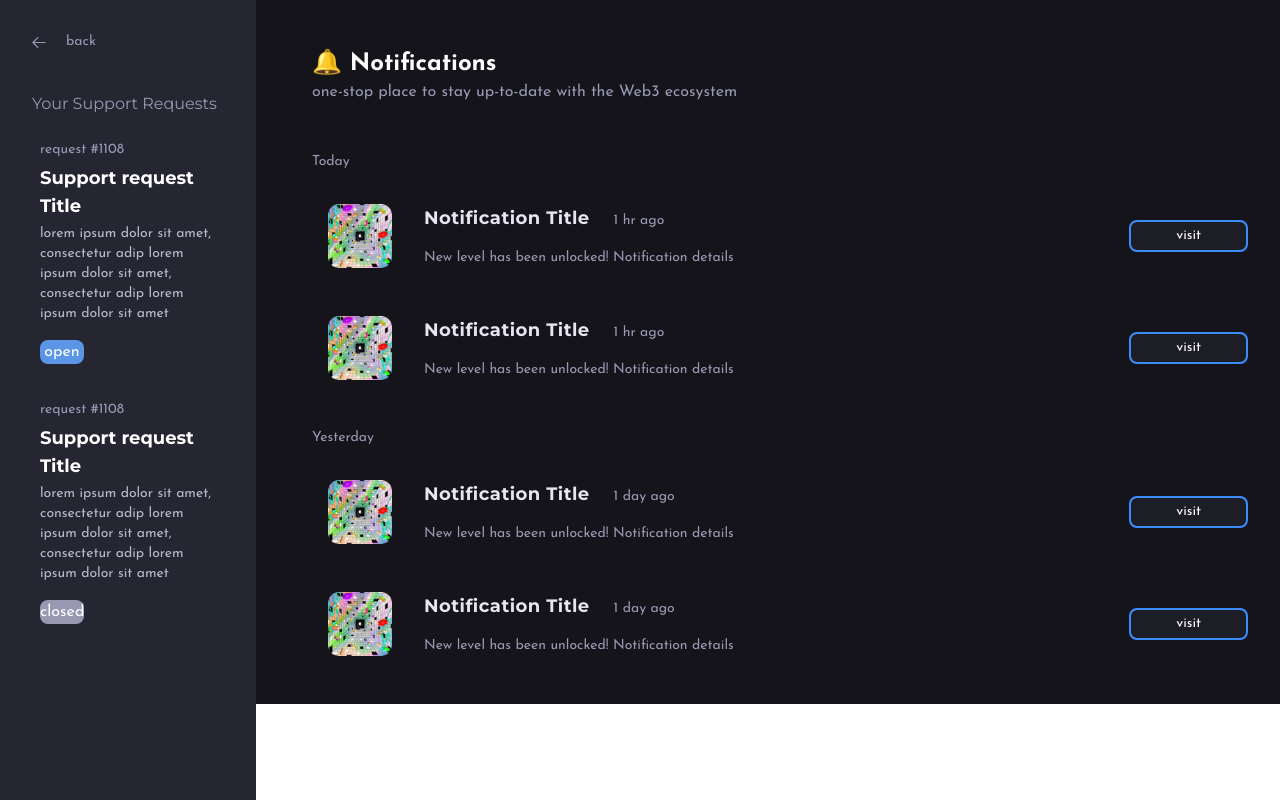
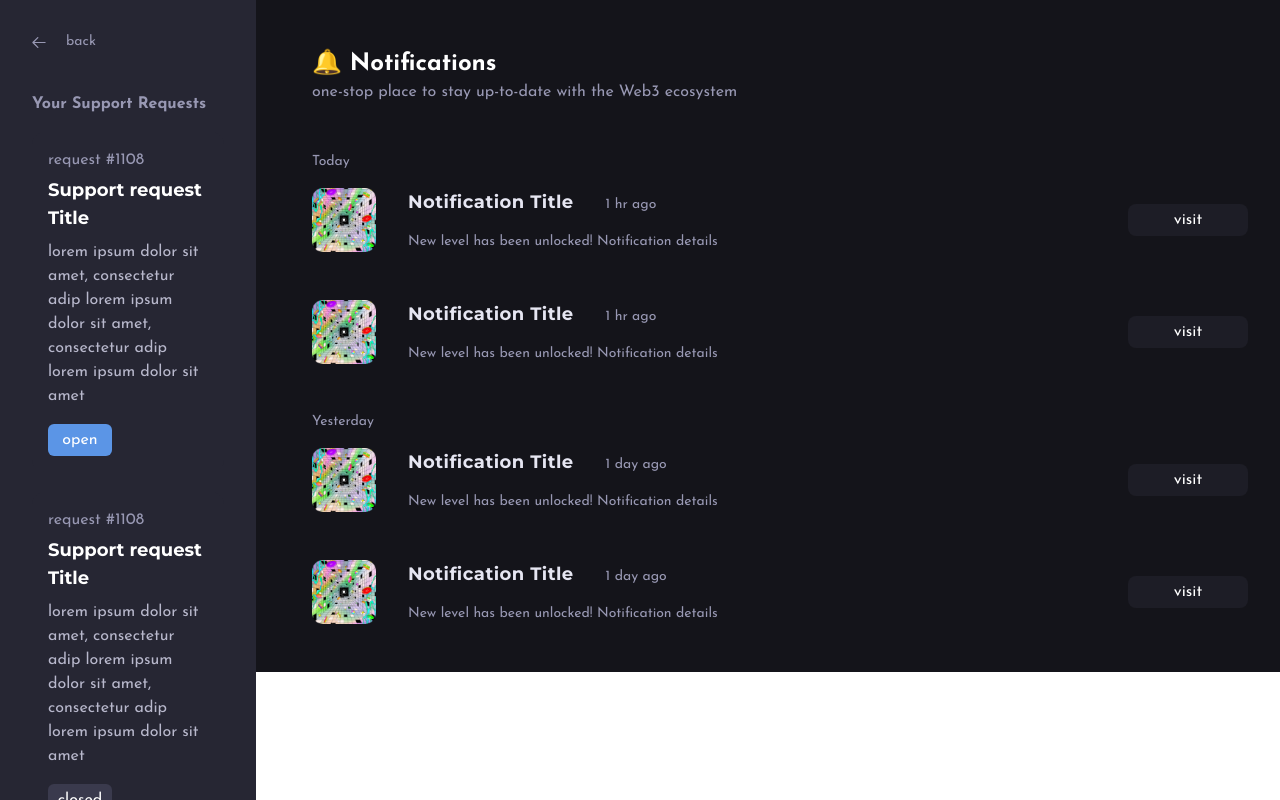
Before and after one commit to pranavvdesai/BattleBrains-frontend, a Nuxt app: page /notif in a window 1280 px wide. Built offline with nearby package versions, Linux system fonts and the light colour scheme.

Commit message:
Fixed notif.vue

```diff
--- a/components/NotificationRightSidebar.vue
+++ b/components/NotificationRightSidebar.vue
@@ -27,9 +27,9 @@
         :size="16"
       />
     </div>
-    <h1 class="text-dark-500 md:text-base mt-10 font-mont mb-4">
+    <p class="text-dark-600 font-bold md:text-sm mt-10 font-josefin mb-4">
       Your Support Requests
-    </h1>
+    </p>
     <NotificationSupportCard
       v-for="data in support"
       :key="data.id"
--- a/components/NotificationScreenSidebar.vue
+++ b/components/NotificationScreenSidebar.vue
@@ -26,7 +26,7 @@
       <leftArrowIcon :color="'#9898B3'" :size="14" />
       <p class="ml-5 text-sm text-dark-500">back</p>
     </div>
-    <h1 class="text-dark-500 md:text-base mt-10 font-mont mb-4">
+    <h1 class="text-dark-500 md:text-base mt-10 font-josefin font-bold mb-4">
       Your Support Requests
     </h1>
     <NotificationSupportCard
--- a/components/NotificationSupportCard.vue
+++ b/components/NotificationSupportCard.vue
@@ -6,24 +6,24 @@
         hover:shadow-[0_0_10px_5px_rgba(0,0,0,0.3)]
         bg-dark-300
         max-w-sm
-        p-2
+        p-4
       "
     >
       <div>
-        <p class="text-sm text-dark-500 mb-1">request #{{ id }}</p>
+        <p class="text-md text-dark-500 mb-1">request #{{ id }}</p>
         <h2 class="text-white text-lg font-bold font-mont mb-1">{{ title }}</h2>
-        <p class="text-dark-600 text-sm my-1 font-josefin mb-4">
+        <p class="text-dark-600 text-md my-2 font-josefin mb-4">
           {{ desc }}
         </p>
-        <button
-          class="w-1/4 rounded-lg text-white"
+        <div
+          class="w-2/5 px-2 py-1 rounded-md text-white text-center"
           v-bind:class="{
             'bg-blue-300': open,
-            'bg-dark-500': !open,
+            'bg-dark-400': !open,
           }"
         >
           {{ open ? "open" : "closed" }}
-        </button>
+        </div>
       </div>
     </div>
   </div>
--- a/components/Notifications.vue
+++ b/components/Notifications.vue
@@ -1,16 +1,16 @@
 <template>
-  <div class="flex justify-between flex:1 ml-4 mb-12">
+  <div class="flex justify-between flex:1 mb-12">
     <img
       src="@/assets/images/notifications.png"
-      class="h-16 w-16"
+      class="w-16 h-16"
       alt="notifications"
     />
-    <div class="relative w-full ml-8">
+    <div class="relative w-full ml-8 py-2">
       <div class="flex-col absolute top-0">
         <span class="text-lg font-mont text-dark-700 tracking-wide">
           <b>{{ title }}</b>
         </span>
-        <span class="text-sm font-josefin text-dark-500 xs:mx-3 lg:mx-6">{{
+        <span class="text-sm font-josefin text-dark-500 xs:mx-3 lg:mx-8">{{
           time
         }}</span>
       </div>
@@ -24,14 +24,12 @@
         lg:block
         my-4
         w-1/6
-        h-8
         text-white
-        border-solid
         bg-dark-200
         rounded-lg
-        text-sm
-        border-blue-100 border-2
+        text-md
         font-josefin
+        hover:border-blue-100 hover:border
       "
     >
       visit
--- a/pages/notif.vue
+++ b/pages/notif.vue
@@ -33,7 +33,7 @@
           <!-- notifications -->
           <div class="notifications mt-12 ml-6">
             <div class="notif">
-              <p class="text-sm font-josefin text-dark-500 mb-8">Today</p>
+              <p class="text-sm font-josefin text-dark-500 mb-4">Today</p>
               <Notifications
                 v-for="data in dataArray"
                 v-if="data.date == 'today'"
@@ -44,7 +44,7 @@
               />
             </div>
             <div class="notif w-full">
-              <p class="text-sm font-josefin text-dark-500 mb-8">Yesterday</p>
+              <p class="text-sm font-josefin text-dark-500 mb-4">Yesterday</p>
               <Notifications
                 v-for="data in dataArray"
                 v-if="data.date == 'yesterday'"
```
Also changed, not shown: pages/home.vue (line endings or trailing spaces).
